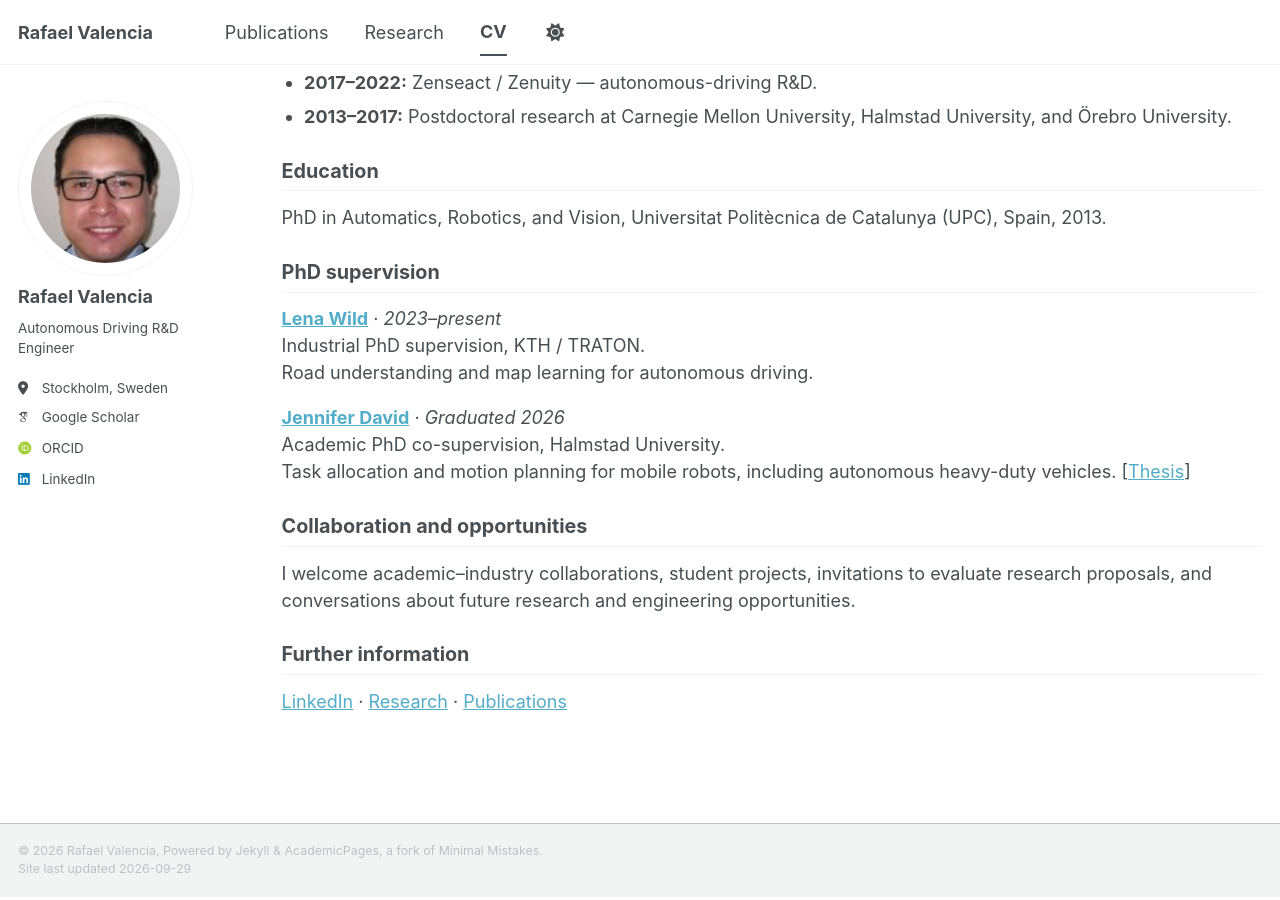
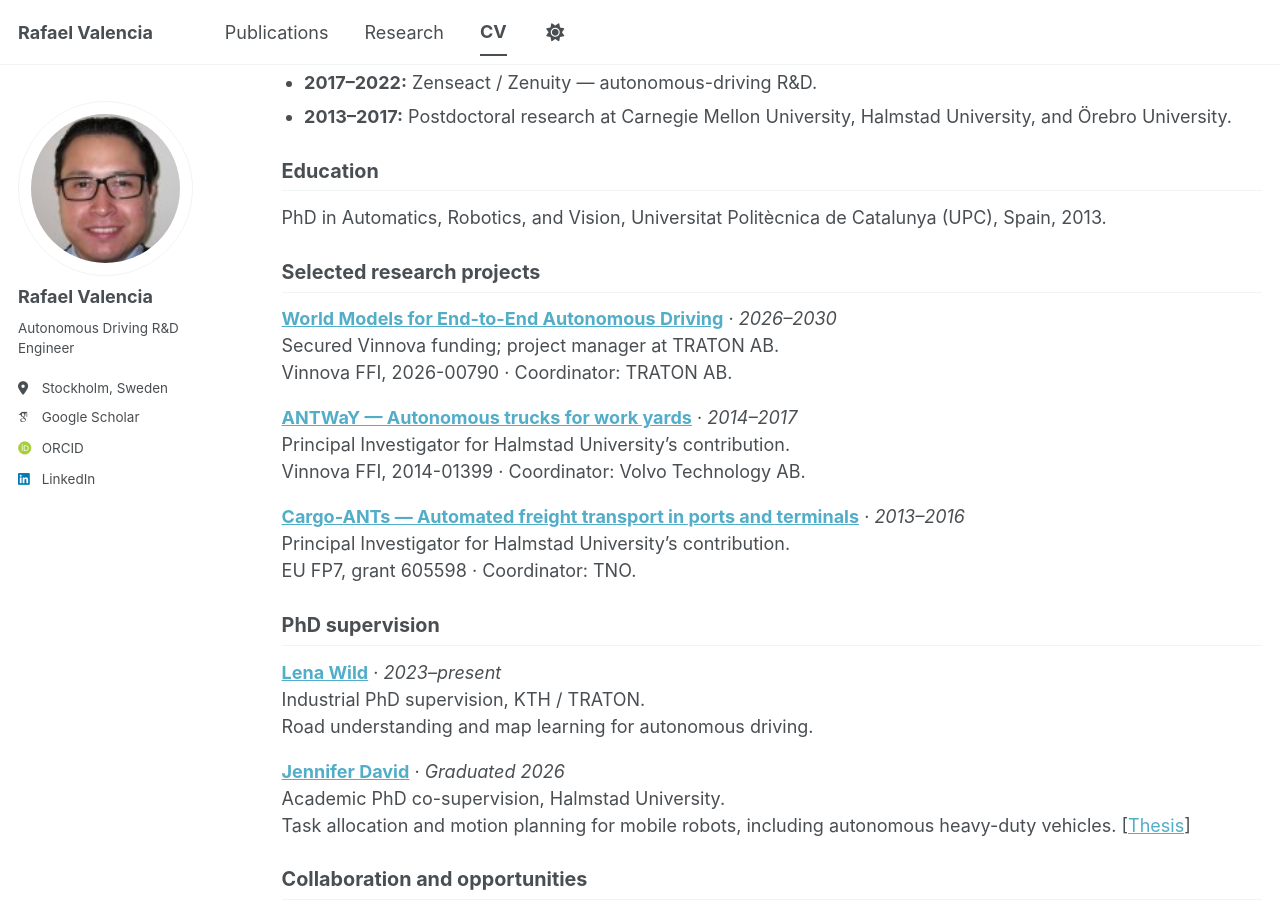
Before and after one commit to rafaelvalencia/rafaelvalencia.github.io, a Jekyll site: the page built from _pages/cv.md, in a window 1280 px wide and 900 px high, scrolled down 368 px. Built offline with Jekyll 4.4.1, drawn with Linux system fonts in a browser that asks for light colours; some web fonts are replaced; a script bundle is joined from its source files by our own code; library files that are not in the unit come from our copies.

Commit message:
Update CV

```diff
--- a/_pages/cv.md
+++ b/_pages/cv.md
@@ -24,6 +24,20 @@ I develop software for autonomous driving and contribute to industrial research
 
 PhD in Automatics, Robotics, and Vision, Universitat Politècnica de Catalunya (UPC), Spain, 2013.
 
+## Selected research projects
+
+[**World Models for End-to-End Autonomous Driving**](https://www.vinnova.se/en/p/efficient-and-generalizable-world-models-for-real-time-planning-in-autonomous-heavy-duty-trucks/) · *2026–2030*<br>
+Secured Vinnova funding; project manager at TRATON AB.<br>
+Vinnova FFI, 2026-00790 · Coordinator: TRATON AB.
+
+[**ANTWaY — Autonomous trucks for work yards**](https://www.vinnova.se/p/ANTWaY---Automated-Next-generation-Transport-Vehicle-for-Work-Yard-application/) · *2014–2017*<br>
+Principal Investigator for Halmstad University’s contribution.<br>
+Vinnova FFI, 2014-01399 · Coordinator: Volvo Technology AB.
+
+[**Cargo-ANTs — Automated freight transport in ports and terminals**](https://cordis.europa.eu/project/id/605598) · *2013–2016*<br>
+Principal Investigator for Halmstad University’s contribution.<br>
+EU FP7, grant 605598 · Coordinator: TNO.
+
 ## PhD supervision
 
 [**Lena Wild**](https://lwildd.github.io/) · *2023–present*<br>
```
